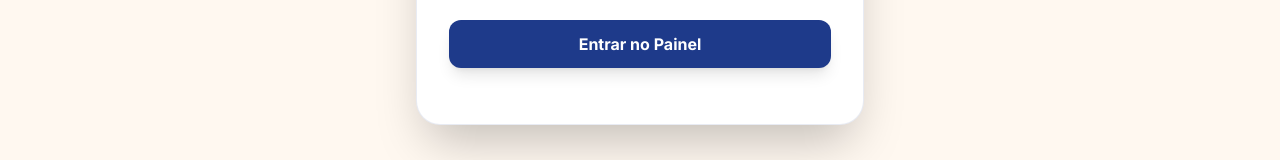
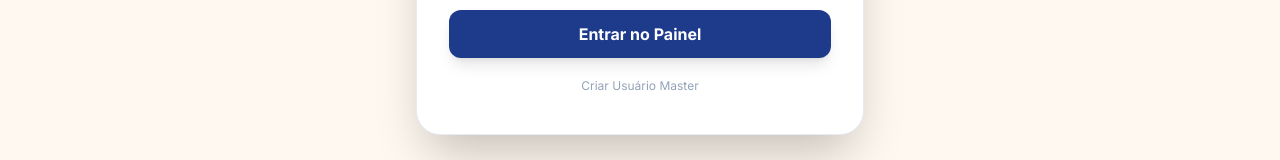
Before and after one commit to matheuslicassali-glitch/Comissao-IVC-Norte, a React (Vite) app: page /admin/login in a window 1280 px wide. Shown: the part 518-678 px from the top of the page. Built offline with nearby package versions, Linux system fonts and the light colour scheme; no server answers.

Commit message:
fix: botao criar usuario master visivel no login

```diff
--- a/src/pages/Admin/Login.tsx
+++ b/src/pages/Admin/Login.tsx
@@ -127,9 +127,9 @@ const AdminLogin: React.FC = () => {
             <button
               type="button"
               onClick={handleCreateAccount}
-              className="w-full text-xs text-slate-400 hover:text-[#1E3A8A] transition-colors"
+              className="w-full text-xs text-slate-400 hover:text-[#C41E3A] transition-colors py-2"
             >
-
+              Criar Usuário Master
             </button>
           </div>
         </form>
```
